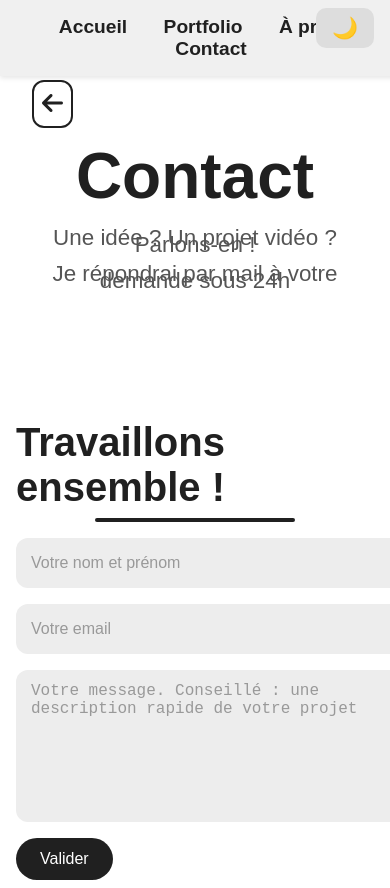
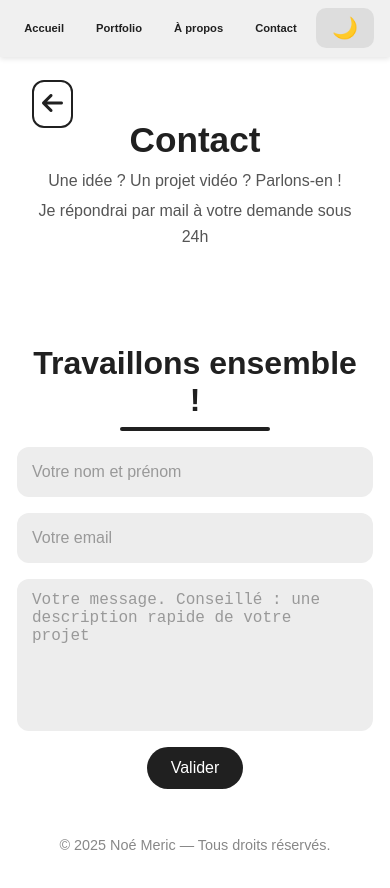
Before and after one commit to noemeric/site, a plain HTML site: page contact/index.html in a window 390 px wide. Shown: the top 888 px of the page. Drawn offline with Linux system fonts and the light colour scheme.

Commit message:
Update index.html

```diff
--- a/contact/index.html
+++ b/contact/index.html
@@ -24,6 +24,7 @@
       background-color: var(--bg-light);
       color: var(--text-light);
       transition: background-color 0.3s, color 0.3s;
+      padding: 0 1rem;
     }
 
     .dark-mode {
@@ -41,14 +42,18 @@
       left: 0;
       z-index: 999;
       box-shadow: 0 2px 5px rgba(0, 0, 0, 0.1);
+      display: flex;
+      flex-wrap: wrap;
+      justify-content: center;
+      gap: 1rem;
     }
 
     nav a {
-      margin: 0 1rem;
-      font-size: 1.2rem;
+      font-size: 1.1rem;
       text-decoration: none;
       color: inherit;
       font-weight: bold;
+      padding: 0.5rem 0.7rem;
     }
 
     .dark-mode nav {
@@ -67,13 +72,14 @@
     }
 
     header h1 {
-      font-size: 4rem;
+      font-size: 3rem;
       margin-bottom: 0.5rem;
     }
 
     header p {
-      font-size: 1.4rem;
+      font-size: 1.2rem;
       color: #555;
+      margin: 0.3rem 0;
     }
 
     .dark-mode header p {
@@ -82,18 +88,19 @@
 
     .contact-container {
       display: flex;
-      justify-content: space-evenly;
-      align-items: center;
+      justify-content: space-between;
+      align-items: flex-start;
       flex-wrap: wrap;
-      padding: 2rem 1rem;
+      gap: 2rem;
       max-width: var(--max-width);
       margin: auto;
-      gap: 2rem;
+      padding: 2rem 1rem;
     }
 
     .contact-left, .contact-right {
       flex: 1 1 400px;
       max-width: 500px;
+      margin: auto;
     }
 
     .contact-left form {
@@ -103,17 +110,18 @@
     }
 
     .contact-left h2 {
-      font-size: 2.5rem;
+      font-size: 2rem;
       margin-bottom: 0.5rem;
+      text-align: center;
     }
 
     .contact-left hr {
       border: none;
       height: 4px;
-      width: 200px;
+      width: 150px;
       background-color: #202020;
       border-radius: 10px;
-      margin-bottom: 1rem;
+      margin: 0 auto 1rem auto;
     }
 
     .contact-inputs {
@@ -154,7 +162,6 @@
       transition: background-color 0.3s, color 0.3s;
     }
 
-    /* Styles pour le bouton en mode sombre */
     .dark-mode .contact-left button {
       background-color: #fff;
       color: #202020;
@@ -228,8 +235,57 @@
     }
 
     p {
-      font-size: 1.5rem;
-      line-height: 0.3;
+      font-size: 1.1rem;
+      line-height: 1.6;
+    }
+
+    @media (max-width: 700px) {
+      nav a {
+        font-size: 0.7rem;
+        padding: 0.4rem 0.5rem;
+      }
+
+      nav {
+		display: flex;
+		justify-content: center;
+		padding-right: 85px;
+		box-sizing: border-box;
+	  }
+
+      header h1 {
+        font-size: 2.2rem;
+      }
+
+      header p {
+        font-size: 1rem;
+      }
+
+      .contact-container {
+        flex-direction: column;
+        align-items: center;
+        padding: 1rem;
+      }
+
+      .contact-left {
+        max-width: 100%;
+        text-align: center;
+      }
+
+      .contact-left form {
+        align-items: center;
+      }
+
+      .contact-inputs {
+        width: 100%;
+      }
+
+      .contact-left button {
+        align-self: center;
+      }
+
+      .contact-right {
+        display: none;
+      }
     }
   </style>
 </head>
@@ -237,21 +293,7 @@
 <body>
   <button class="toggle-btn" onclick="toggleDarkMode()">🌙</button>
 
-  <script>
-    function toggleDarkMode() {
-      document.body.classList.toggle('dark-mode');
-      localStorage.setItem('darkMode', document.body.classList.contains('dark-mode'));
-    }
-
-    document.addEventListener('DOMContentLoaded', function() {
-      if (localStorage.getItem('darkMode') === 'true') {
-        document.body.classList.add('dark-mode');
-      }
-      document.getElementById("year").textContent = new Date().getFullYear();
-    });
-  </script>
-
-  <a href="file:///Users/noe/Documents/Pro/Site%20internet/MERIC%20-%20Page%20web%202.html" class="back-btn">
+  <a href="/" class="back-btn">
     <i class="fas fa-arrow-left"></i>
   </a>
 
@@ -284,31 +326,23 @@
       <img src="https://i.pinimg.com/736x/69/41/4f/69414f8c9b7679228bdaee93006a7a5e.jpg" alt="Image contact" />
     </div>
   </div>
-  <br/>
-  <br/>
-  <br/>
-  <br/>
-  <br/>
-  <br/>
-  <br/>
-  <br/>
-  <br/>
-  <br/>
-  <br/>
-  <br/>
-  <br/>
-  <br/>
-  <br/>
-  <br/>
-  <br/>
-  <br/>
 
   <footer>
     © <span id="year"></span> Noé Meric — Tous droits réservés.
   </footer>
 
   <script>
-    document.getElementById("year").textContent = new Date().getFullYear();
+    function toggleDarkMode() {
+      document.body.classList.toggle('dark-mode');
+      localStorage.setItem('darkMode', document.body.classList.contains('dark-mode'));
+    }
+
+    document.addEventListener('DOMContentLoaded', function () {
+      if (localStorage.getItem('darkMode') === 'true') {
+        document.body.classList.add('dark-mode');
+      }
+      document.getElementById("year").textContent = new Date().getFullYear();
+    });
   </script>
 </body>
 </html>
```
